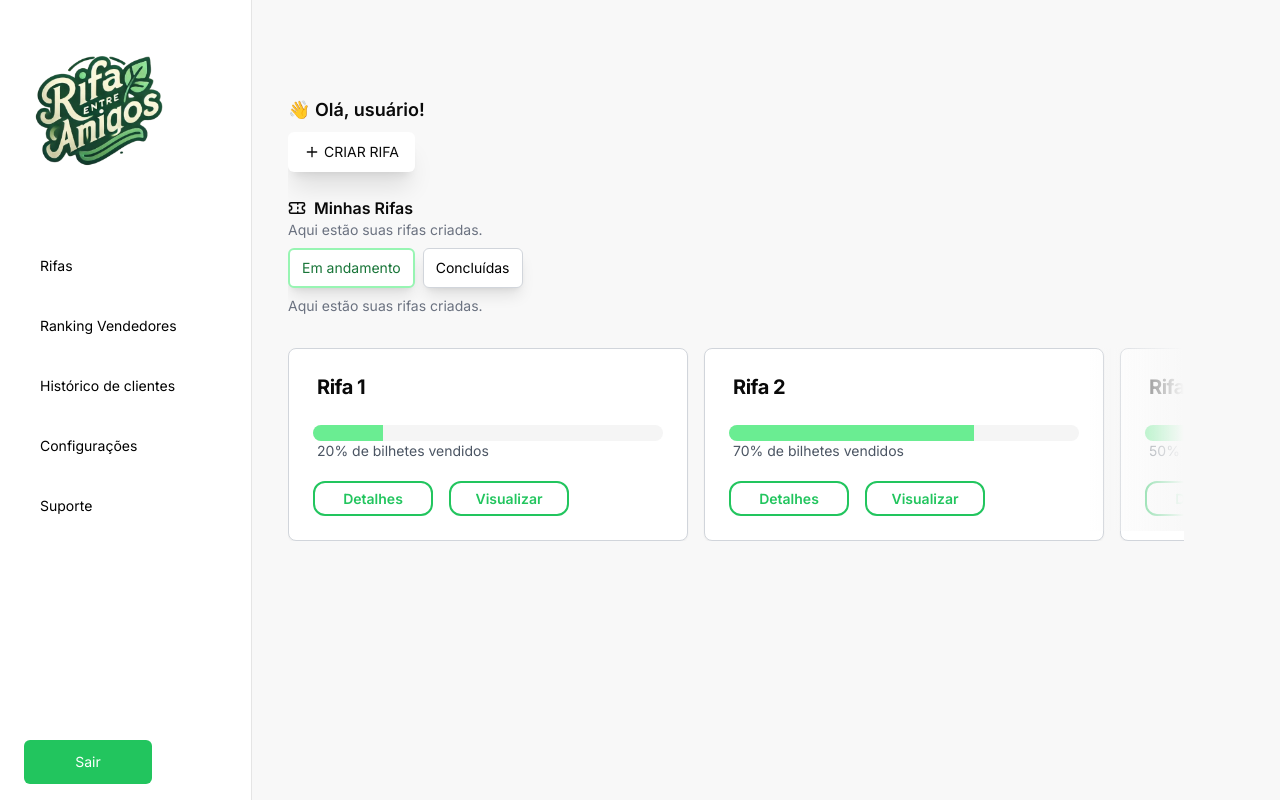
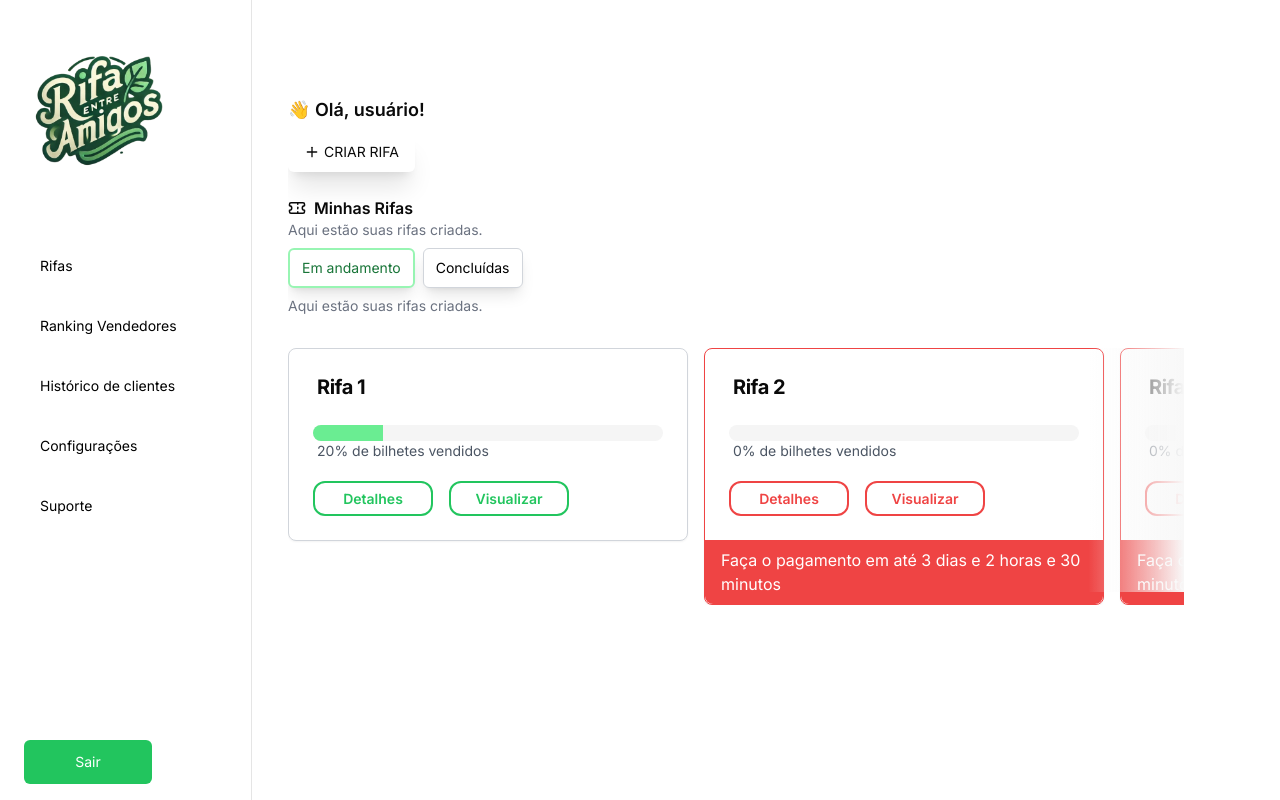
Before and after one commit to TheusChagas/Rifa-Solidaria, a Next.js app: page /vendedor/rifas in a window 1280 px wide. Built offline with nearby package versions, Linux system fonts and the light colour scheme.

Commit message:
Rifa Dialog

```diff
--- a/app/vendedor/layout.tsx
+++ b/app/vendedor/layout.tsx
@@ -10,17 +10,12 @@ export const metadata: Metadata = {
     description: "Venda suas rifas de forma facil e rapida!",
 };
 
-export default function RootLayout({
-    children,
-}: Readonly<{
-    children: React.ReactNode;
-}>) {
+export default function RootLayout({ children }: { children: React.ReactNode; }) {
     return (
         <html lang="pt">
-            <body className={`${inter.className} antialiased bg-branco-200`}>
+            <body className={`${inter.className} antialiased`}>
                 <div className="flex">
                     <Sidebar />
-
                     <main className="flex-1 md:ml-64">
                         {children}
                     </main>
--- a/app/vendedor/rifas/page.tsx
+++ b/app/vendedor/rifas/page.tsx
@@ -2,26 +2,26 @@
 
 import { useState } from "react";
 import { Button } from "@/components/ui/button";
-import { buttonVariants } from "@/components/ui/button";
 import { Plus, Ticket } from "lucide-react";
 import Card from "@/components/Card";
+import { RifaDialog } from "@/components/RifaDialog";
+import { Rifa } from "@/types";
 
-export default function rifas() {
+export default function Rifas() {
     const [selectedStatus, setSelectedStatus] = useState(0);
+    const [dialogOpen, setDialogOpen] = useState(false);
+    const [selectedRifa, setSelectedRifa] = useState<Rifa | null>(null);
 
-    const rifas = [
-        //Aqui vem a função para puxar as rifas
-        { id: 1, nome: "Rifa 1", progress: 20, status: 0 },
-        { id: 2, nome: "Rifa 2", progress: 70, status: 0 },
-        { id: 3, nome: "Rifa 3", progress: 100, status: 1 },
-        { id: 4, nome: "Rifa 4", progress: 50, status: 0 },
-        { id: 5, nome: "Rifa 5", progress: 100, status: 1 },
-        { id: 6, nome: "Rifa 6", progress: 100, status: 1 },
-        { id: 7, nome: "Rifa 7", progress: 100, status: 1 },
-        { id: 8, nome: "Rifa 8", progress: 50, status: 0 },
+    const rifas: Rifa[] = [
+        //A função para puxar do backend vem aqui
+        { id: 1, titulo: "Rifa 1", descricao: "Descrição da Rifa 1", progresso: 20, preco: 10, metodoPagamento: "Pix", disponivel: true },
+        { id: 2, titulo: "Rifa 2", descricao: "Descrição da Rifa 2", progresso: 0, preco: 20, metodoPagamento: "Cartão", disponivel: false },
+        { id: 3, titulo: "Rifa 3", descricao: "Descrição da Rifa 3", progresso: 100, preco: 30, metodoPagamento: "Boleto", disponivel: true },
+        { id: 4, titulo: "Rifa 4", descricao: "Descrição da Rifa 4", progresso: 0, preco: 40, metodoPagamento: "Pix", disponivel: false },
+        { id: 5, titulo: "Rifa 5", descricao: "Descrição da Rifa 5", progresso: 100, preco: 50, metodoPagamento: "Cartão", disponivel: true },
     ];
 
-    const filteredRifas = rifas.filter((rifa) => rifa.status === selectedStatus);
+    const filteredRifas = rifas.filter((rifa) => (rifa.progresso === 100 ? 1 : 0) === selectedStatus);
 
     return (
         <div className="absolute top-20 left-8 md:top-24 md:left-72 w-[70%] overflow-x-hidden">
@@ -29,9 +29,7 @@ export default function rifas() {
                 <span>👋 Olá, usuário!</span>
             </div>
             <div className="mt-2">
-                <Button
-                    variant={'flat'}
-                    className="flex rounded-xl bg-branco-100 items-center gap-1 text-sm font-bold text-preto-700 shadow-xl
+                <Button className="flex rounded-xl bg-branco-100 items-center gap-1 text-sm font-bold text-preto-700 shadow-xl
                             relative px-4 py-2 text-sm font-medium rounded-md transition-colors overflow-hidden
                             before:absolute before:inset-0 before:bg-verde-200 before:scale-x-0 before:origin-left
                             before:transition-transform before:duration-300 hover:before:scale-x-100">
@@ -54,7 +52,6 @@ export default function rifas() {
                 <div className="flex my-2 items-center text-base font-semibold">
                     <div className="flex gap-2">
                         <Button
-                            variant={'flat'}
                             className={`relative rounded-md px-3 py-1 bg-white border overflow-hidden transition-colors font-medium text-sm
                                     before:absolute before:inset-0 before:bg-verde-200 before:scale-x-0 before:origin-left
                                     before:transition-transform before:duration-300 hover:before:scale-x-100 shadow-lg
@@ -64,7 +61,6 @@ export default function rifas() {
                             <span className="relative z-10">Em andamento</span>
                         </Button>
                         <Button
-                            variant={'flat'}
                             className={`relative rounded-md px-3 py-1 bg-white border overflow-hidden transition-colors font-medium text-sm
                                     before:absolute before:inset-0 before:bg-verde-200 before:scale-x-0 before:origin-left
                                     before:transition-transform before:duration-300 hover:before:scale-x-100 shadow-lg
@@ -84,11 +80,20 @@ export default function rifas() {
                 <div className="overflow-x-auto">
                     <div className="flex gap-4">
                         {filteredRifas.map((rifa) => (
-                            <div key={rifa.id} className="">
+                            <div key={rifa.id}>
                                 <Card
                                     id={rifa.id}
-                                    title={rifa.nome}
-                                    progress={rifa.progress}
+                                    title={rifa.titulo}
+                                    progress={rifa.progresso}
+                                    variant={
+                                        rifa.disponivel
+                                            ? (rifa.progresso === 100 ? "finalizado" : "progresso")
+                                            : "pagamento"
+                                    }
+                                    onVisualizar={() => {
+                                        setSelectedRifa(rifa);
+                                        setDialogOpen(true);
+                                    }}
                                 />
                             </div>
                         ))}
@@ -97,6 +102,15 @@ export default function rifas() {
                 </div>
                 <div className="pointer-events-none absolute top-0 right-0 h-[95%] w-24 bg-gradient-to-l from-branco-200 to-transparent" />
             </div>
+
+            {/* Dialog para visualizar os detalhes da rifa */}
+            {dialogOpen && selectedRifa && (
+                <RifaDialog
+                    open={dialogOpen}
+                    onOpenChange={setDialogOpen}
+                    rifa={selectedRifa}
+                />
+            )}
         </div>
     );
-};
+}
--- a/components/Card.tsx
+++ b/components/Card.tsx
@@ -8,39 +8,81 @@ interface CardProps {
     title: string;
     total?: number;
     progress?: number;
+    variant?: "progresso" | "finalizado" | "pagamento";
+    paymentDays?: number;
+    paymentTime?: string;
+    onVisualizar?: (id: number) => void;
 }
 
-export default function Card({ title, progress, total }: CardProps) {
+export default function Card({
+    id,
+    title,
+    progress,
+    total,
+    variant = "progresso",
+    paymentDays = 3,
+    paymentTime = "2 horas e 30 minutos",
+    onVisualizar,
+}: CardProps) {
+    const cardVariantStyles = {
+        progresso: {
+            card: "border border-gray-300 rounded-lg shadow-sm lg:w-[400px] h-auto",
+            progressIndicator: "bg-verde-400",
+            button: cn(
+                buttonVariants({ variant: "outline" }),
+                "w-[100px] md:w-[120px] h-[35px] rounded-xl border-2 border-green-500",
+                "text-green-500 font-semibold hover:bg-green-500 hover:text-white",
+                "hover:scale-[103%] md:hover:scale-[115%] transition-transform"
+            ),
+        },
+        finalizado: {
+            card: "border border-green-300 rounded-lg shadow-lg lg:w-[400px] h-auto bg-green-50",
+            progressIndicator: "bg-green-500",
+            button: cn(
+                buttonVariants({ variant: "outline" }),
+                "w-[100px] md:w-[120px] h-[35px] rounded-xl border-2 border-green-500",
+                "text-green-500 font-semibold hover:bg-green-500 hover:text-white",
+                "hover:scale-[103%] md:hover:scale-[115%] transition-transform"
+            ),
+        },
+        pagamento: {
+            card: "border border-red-500 rounded-lg shadow-sm lg:w-[400px] h-auto",
+            progressIndicator: "bg-red-500",
+            button: cn(
+                buttonVariants({ variant: "outline" }),
+                "w-[100px] md:w-[120px] h-[35px] rounded-xl border-2 border-red-500",
+                "text-red-500 font-semibold hover:bg-red-500 hover:text-white",
+                "hover:scale-[103%] md:hover:scale-[115%] transition-transform"
+            ),
+        },
+    };
+
+    const styles = cardVariantStyles[variant];
+
     return (
-        <UiCard className={cn("border border-gray-300 rounded-lg shadow-sm lg:w-[400px] h-auto",
-        )}>
+        <UiCard className={cn(styles.card)}>
             <CardHeader>
                 <CardTitle className="text-xl ml-1 font-bold">{title}</CardTitle>
             </CardHeader>
             <CardContent>
                 <div>
-                    <Progress value={progress} className="" indicatorColor="bg-verde-400"/>
-                    <p className="text-sm ml-1 text-gray-600">{progress}% de {total} bilhetes vendidos</p>
+                    <Progress value={progress} className="" indicatorColor={styles.progressIndicator} />
+                    <p className="text-sm ml-1 text-gray-600">
+                        {progress}% de {total} bilhetes vendidos
+                    </p>
                     <div className="mt-5 flex gap-4">
-                        <Button className={cn(
-                            buttonVariants({ variant: "outline"}),
-                            "w-[100px] md:w-[120px] h-[35px] rounded-xl border-2 border-green-500",
-                            "text-green-500 font-semibold hover:bg-green-500 hover:text-white",
-                            "hover:scale-[103%] md:hover:scale-[115%] transition-transform"
-                        )}>
-                            Detalhes
-                        </Button>
-                        <Button className={cn(
-                            buttonVariants({ variant: "outline"}),
-                            "w-[100px] md:w-[120px] h-[35px] rounded-xl border-2 border-green-500",
-                            "text-green-500 font-semibold hover:bg-green-500 hover:text-white",
-                            "hover:scale-[103%] md:hover:scale-[115%] transition-transform"
-                        )}>
+                        <Button className={styles.button}>Detalhes</Button>
+                        <Button className={styles.button} onClick={() => onVisualizar?.(id)}>
                             Visualizar
                         </Button>
                     </div>
                 </div>
             </CardContent>
+            {variant === "pagamento" && (
+                <div className="bg-red-500 text-white px-4 py-2 rounded-b-lg">
+                    Faça o pagamento em até {paymentDays} dias e {paymentTime}
+                </div>
+            )}
         </UiCard>
     );
 }
--- /dev/null
+++ b/components/RifaDialog.tsx
@@ -0,0 +1,23 @@
+import { Dialog, DialogContent } from "@/components/ui/dialog";
+import { Rifa } from "@/types";
+
+interface RifaDialogProps {
+    open: boolean;
+    onOpenChange: (open: boolean) => void;
+    rifa: Rifa;
+}
+
+export function RifaDialog({ open, onOpenChange, rifa }: RifaDialogProps) {
+    return (
+        <Dialog open={open} onOpenChange={onOpenChange}>
+            <DialogContent>
+                <h2 className="text-xl font-bold">{rifa.titulo}</h2>
+                <p className="text-gray-600">{rifa.descricao}</p>
+                <p className="mt-2">Progresso: {rifa.progresso}%</p>
+                <p className="mt-1">Preço da rifa: R$ {rifa.preco.toFixed(2)}</p>
+                <p className="mt-1">Método de Pagamento: {rifa.metodoPagamento}</p>
+                <p className="mt-1">{rifa.disponivel ? "Disponível" : "Indisponível"}</p>
+            </DialogContent>
+        </Dialog>
+    );
+}
--- /dev/null
+++ b/types.ts
@@ -0,0 +1,9 @@
+export interface Rifa {
+    id: number;
+    titulo: string;
+    descricao: string;
+    progresso: number;
+    preco: number;
+    metodoPagamento: string;
+    disponivel: boolean;
+}
```
Also changed, not shown: components/Navbar.tsx (+7 -16 lines), 1 other file (tests, documents, lock files or other folders). Lines whose indentation alone changed are shown as unchanged.
